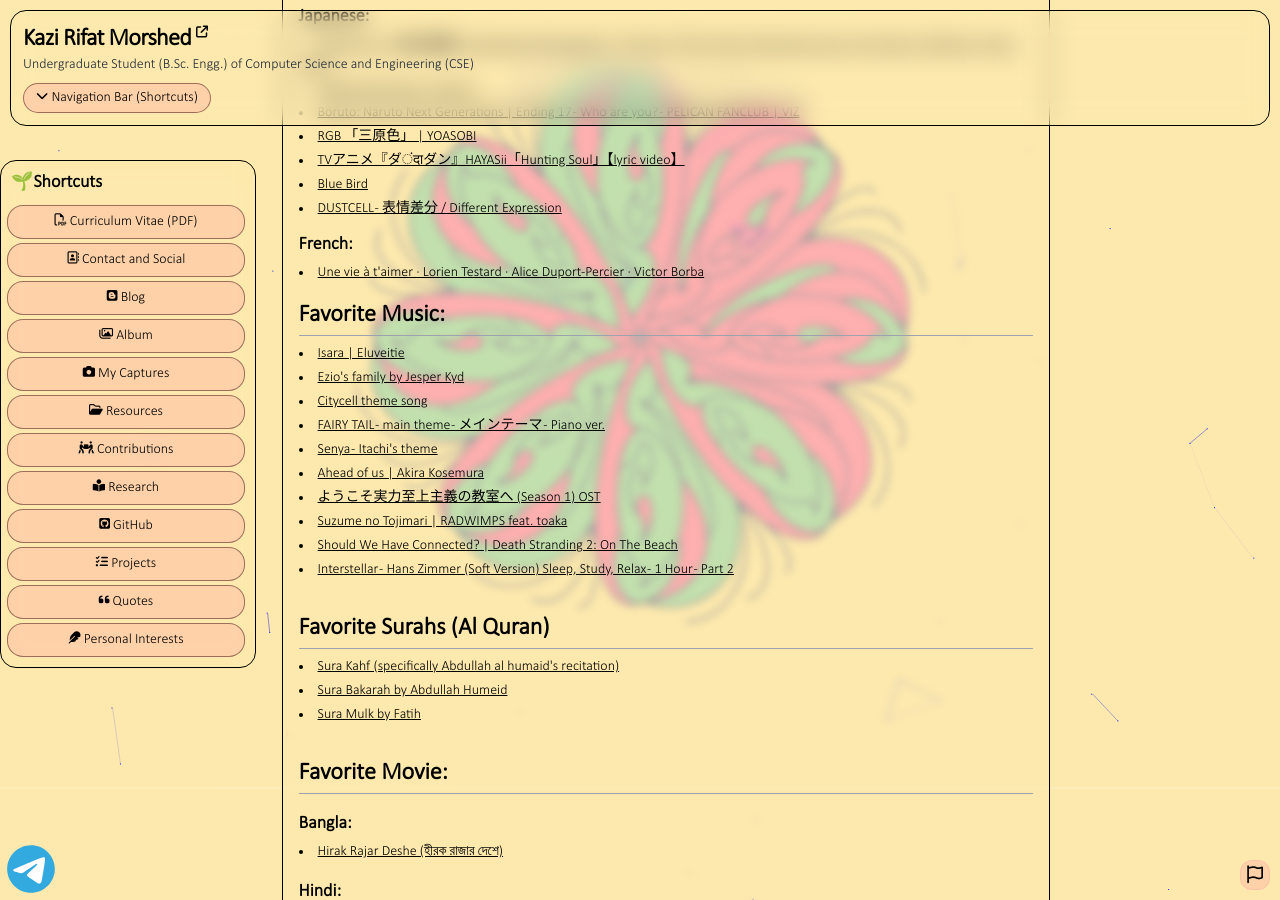
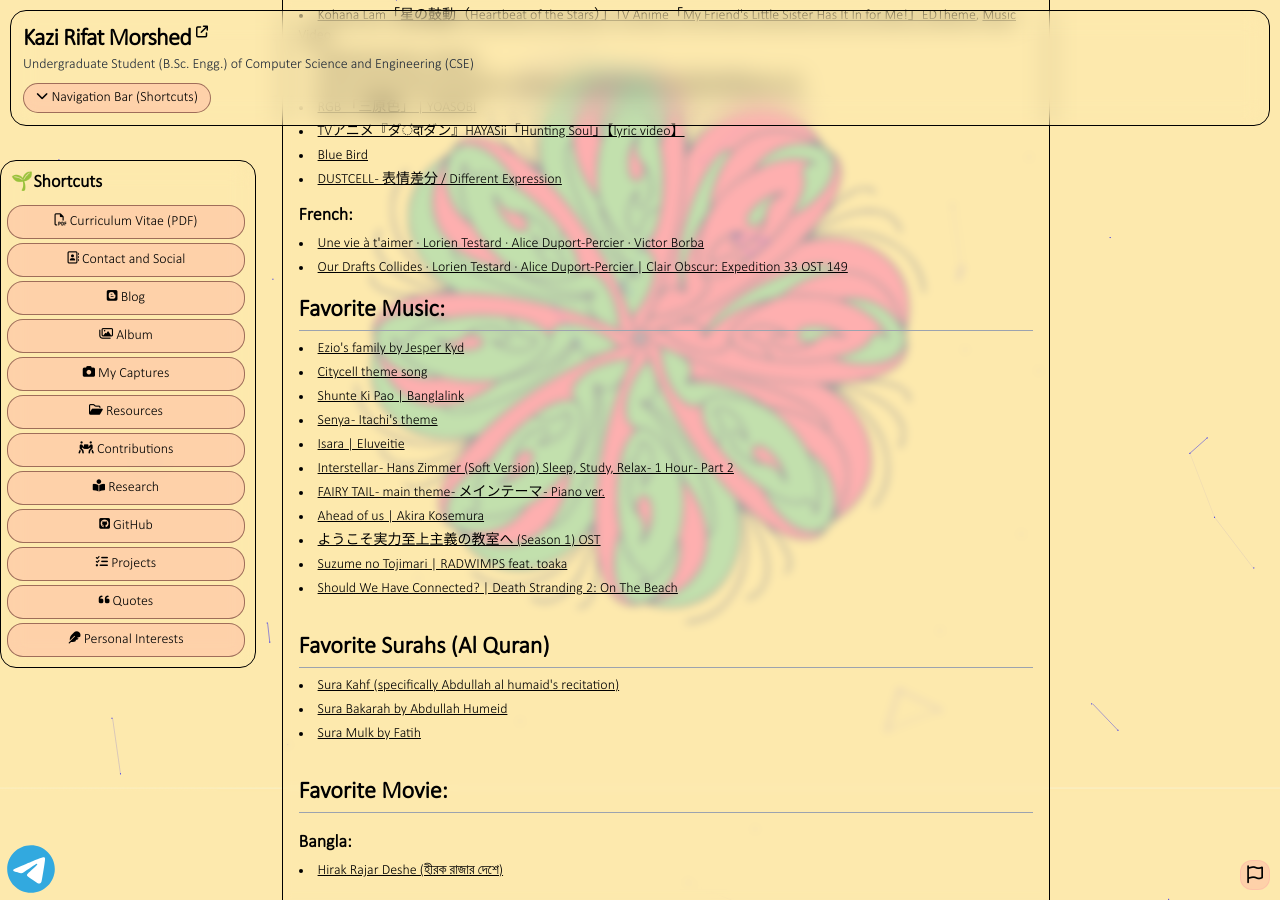
Before and after one commit to KaziRifatMorshed/kazirifatmorshed.github.io, a Jekyll site: the page built from personalInterest.html, in a window 1280 px wide and 900 px high, scrolled down 2812 px. Built offline with Jekyll 4.4.1, drawn with Linux system fonts in a browser that asks for light colours; nearby versions of some CDN libraries; some web fonts are replaced; some of the changed text lies outside the part shown.

Commit message:
Update personalInterest.html

```diff
--- a/personalInterest.html
+++ b/personalInterest.html
@@ -28,7 +28,7 @@ title: Personal Interests of Kazi Rifat Morshed
     "joyous") is a masculine name. Variants also include
     <a href="https://en.wikipedia.org/wiki/Refat" class="text-black underline hover:text-gray-700">Refat</a>, Rafat,
     Refaat, etc.
-    <br><br>
+    <br>
     The Morshed surname is of Arabic origin, and it means "mentor".
   </p>
 
@@ -136,20 +136,22 @@ title: Personal Interests of Kazi Rifat Morshed
   <h3 class="font-bold text-lg mt-3 mb-1">French:</h3>
   <ul class="list-disc list-inside space-y-1 text-sm">
     <li><a href="https://youtu.be/3kMbTzomh94?si=XC6T2qOhqTN9eU1E" class="text-black underline">Une vie à t'aimer · Lorien Testard · Alice Duport-Percier · Victor Borba</a></li>
+    <li><a href="https://youtu.be/mZXLaLPErVk?si=CLqfB9xXXYqWYcM3" class="text-black underline">Our Drafts Collides · Lorien Testard · Alice Duport-Percier | Clair Obscur: Expedition 33 OST 149</a></li>
   </ul>
 
   <h2 class="text-2xl font-bold mt-4 mb-2 border-b border-gray-400 pb-1">Favorite Music:</h2>
   <ul class="list-disc list-inside space-y-1 text-sm mb-4">
+    <li><a href="https://youtu.be/FSVHx23ByhM?si=aFbwdVZrMunH5NTH" class="text-black underline">Ezio's family by Jesper Kyd</a></li>
+    <li><a href="https://youtu.be/B0MDoJE84nE?si=VeaBJCAg1x54hJuE" class="text-black underline">Citycell theme song</a></li>
+    <li><a href="https://youtu.be/Rbo2AoehmAg?si=TkE4JRSshHuPV4yb" class="text-black underline">Shunte Ki Pao | Banglalink</a></li>
+    <li><a href="https://youtu.be/6FsWwIaxMho?si=aFwnuuGmcRaVzvSJ" class="text-black underline">Senya - Itachi's theme</a></li>
     <li><a href="https://youtu.be/jHymquX-Aj0?si=KxptTdA_6LCGb10w" class="text-black underline">Isara | Eluveitie</a></li>
-    <li><a href="https://youtu.be/FSVHx23ByhM?si=aFbwdVZrMunH5NTH" class="text-black underline">Ezio's family by Jesper Kyd</a></li>
-    <li><a href="https://youtu.be/-0WKaI5HPEM?si=SNq-MRI4LVnbQqip" class="text-black underline">Citycell theme song</a></li>
+    <li><a href="https://youtu.be/1_ShY-OM27g?si=j5bc6c7zQYauPCW1" class="text-black underline">Interstellar - Hans Zimmer (Soft Version) Sleep, Study, Relax - 1 Hour - Part 2</a></li>
     <li><a href="https://youtu.be/s2ew2pXolok?si=5An9InhX1RDxqBBb" class="text-black underline">FAIRY TAIL - main theme - メインテーマ - Piano ver.</a></li>
-    <li><a href="https://youtu.be/6FsWwIaxMho?si=aFwnuuGmcRaVzvSJ" class="text-black underline">Senya - Itachi's theme</a></li>
     <li><a href="https://youtu.be/G2nCAyP3xBI?si=CvTbRMjf65YVCh3R" class="text-black underline">Ahead of us | Akira Kosemura</a></li>
     <li><a href="https://youtu.be/1GZkGgtk3ZI?si=1wOHBorMHM_kdjL_" class="text-black underline">ようこそ実力至上主義の教室へ (Season 1) OST</a></li>
     <li><a href="https://youtu.be/qal34e9v_pk?si=pZirI7hcPp93UtSw" class="text-black underline">Suzume no Tojimari | RADWIMPS feat. toaka</a></li>
     <li><a href="https://youtu.be/9x1lD3sFkyQ?si=gP1wdrqmh7llnsOo" class="text-black underline">Should We Have Connected? | Death Stranding 2: On The Beach</a></li>
-    <li><a href="https://youtu.be/1_ShY-OM27g?si=j5bc6c7zQYauPCW1" class="text-black underline">Interstellar - Hans Zimmer (Soft Version) Sleep, Study, Relax - 1 Hour - Part 2</a></li>
   </ul>
 
   <h2 class="text-2xl font-bold mt-4 mb-2 border-b border-gray-400 pb-1">Favorite Surahs (Al Quran)</h2>
```
Also changed, not shown: other parts of personalInterest.html (+4 -4 lines).
